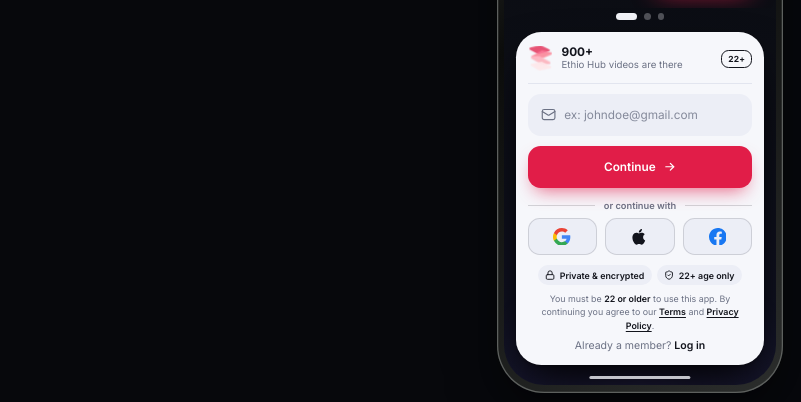
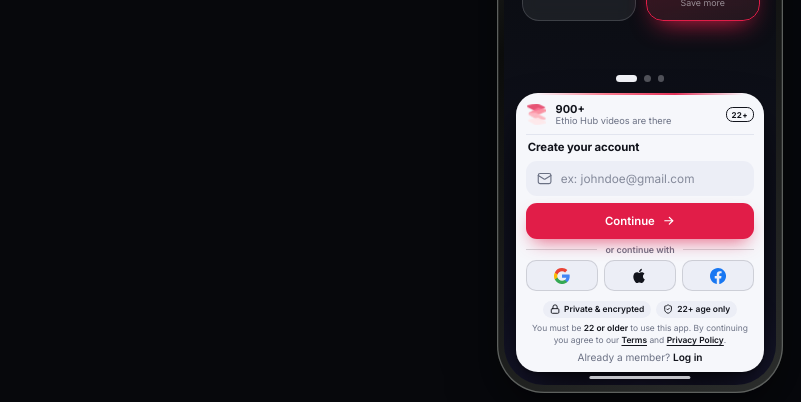
Before and after one commit to nebilabdi90-hash/Abaytech, a plain HTML site: page index.html in a window 1280 px wide. Shown: the part 395-797 px from the top of the page, 0-801 px from the left. Drawn offline with nearby package versions, Linux system fonts and the light colour scheme; a web font is replaced by a local one.

Commit message:
Update index.html

```diff
--- a/index.html
+++ b/index.html
@@ -587,7 +587,7 @@
   .pending-box p{font-size:12.5px;line-height:1.45;color:rgba(255,255,255,.72);max-width:260px;margin:0 auto}
 
   .toast{
-    position:fixed;left:50%;bottom:calc(max(14px,env(safe-area-inset-bottom)) + 92px);z-index:300;max-width:88vw;padding:10px 16px;border-radius:99px;
+    position:fixed;left:50%;bottom:calc(max(12px,env(safe-area-inset-bottom)) + 62px);z-index:300;max-width:88vw;padding:10px 16px;border-radius:99px;
     background:rgba(20,16,17,.94);color:#fff;border:1px solid rgba(255,255,255,.14);font-size:12.5px;font-weight:600;text-align:center;
     transform:translate(-50%,14px);opacity:0;pointer-events:none;transition:opacity .3s,transform .4s var(--ease);
   }
@@ -906,6 +906,51 @@
   .tab-thumb.squish{animation:blob .55s cubic-bezier(.34,1.4,.5,1)}
   @keyframes blob{0%{scale:1}35%{scale:1.13}70%{scale:.97}100%{scale:1}}
 
+
+  /* ---- smaller tab toggle ---- */
+  .tabbar{--tw:48px;width:calc(var(--tw) * 3 + 8px);height:44px;padding:4px;bottom:18px}
+  .tab{height:36px}
+  .tab .ic{width:19px;height:19px}
+  .tab-thumb{top:4px;left:calc(4px + (var(--tw) - 36px) / 2);width:36px;height:36px;
+    box-shadow:0 1px 1px rgba(255,255,255,.6) inset,0 -5px 8px rgba(120,10,45,.38) inset,0 8px 16px -8px rgba(225,29,72,.7),0 0 0 3px rgba(225,29,72,.12)}
+  .page{padding-bottom:72px}
+  .scroller{padding-bottom:92px}
+
+
+  /* ---- compact sign-up card ---- */
+  .sheet{margin-bottom:16px;padding:12px;border-radius:26px}
+  .sheet::before{content:'';position:absolute;left:22px;right:22px;top:0;height:2px;border-radius:0 0 3px 3px;background:linear-gradient(90deg,transparent,#fb7185,#e11d48,transparent);opacity:.9}
+  .proof{padding-bottom:9px;margin-bottom:10px;gap:9px}
+  .proof-logo{width:26px;height:28px}
+  .proof p{font-size:11px}
+  .proof p b{font-size:13px}
+  .age-pill{padding:2px 6px;font-size:9.5px;border-radius:8px}
+  .acc-h{margin:0 2px 9px}
+  .acc-h b{display:block;font-size:14.5px;letter-spacing:-.1px;line-height:1.2}
+  .acc-h span{display:block;font-size:11px;color:var(--card-muted);margin-top:1px}
+  .sheet .field{height:44px;border-radius:13px;padding:0 12px}
+  .sheet .btn{height:44px;border-radius:13px;margin-top:10px;font-size:13.5px}
+  .sheet .foot{margin-top:9px;gap:7px}
+  .or{font-size:10.5px}
+  .socials{gap:8px}
+  .soc{height:38px;border-radius:12px}
+  .soc svg{width:19px;height:19px}
+  .chip{height:22px;font-size:10px;padding:0 8px}
+  .terms{font-size:10px;line-height:1.4}
+  .login{font-size:12px}
+
+
+  .acc-h{margin:0 2px 7px}
+  .acc-h span{display:none}
+  .acc-h b{font-size:13.5px}
+  .sheet{padding:11px 12px 10px}
+  .proof{padding-bottom:8px;margin-bottom:8px}
+  .sheet .field,.sheet .btn{height:42px}
+  .sheet .btn{margin-top:8px}
+  .sheet .foot{margin-top:7px;gap:6px}
+  .soc{height:36px}
+  .chip{height:20px}
+
   /* =========================================================
      RESPONSIVE
      ========================================================= */
@@ -944,12 +989,12 @@
     }
     .s2 .screen{padding-top:0}
 
-    .page{padding-top:calc(env(safe-area-inset-top) + 84px);padding-bottom:calc(env(safe-area-inset-bottom) + 84px)}
-    .tabbar{bottom:max(14px,env(safe-area-inset-bottom))}
+    .page{padding-top:calc(env(safe-area-inset-top) + 84px);padding-bottom:calc(env(safe-area-inset-bottom) + 68px)}
+    .tabbar{bottom:max(12px,env(safe-area-inset-bottom))}
     .scroller{padding-bottom:calc(env(safe-area-inset-bottom) + 108px)}
     .scroller{padding-top:calc(env(safe-area-inset-top) + 92px);-webkit-mask-image:none;mask-image:none}
   }
-  @media (max-width:520px) and (max-height:760px){ .chips{display:none} }
+  @media (max-width:520px) and (max-height:640px){ .chips{display:none} }
   @media (max-width:520px) and (max-height:640px){ .proof,.terms{display:none} }
   @media (max-width:520px) and (max-height:560px){ .extras,.dots{display:none} }
   @media (max-width:440px){ .tg-link{display:none} }
@@ -1179,6 +1224,7 @@
 
         <div class="steps" id="steps">
           <div class="step active" id="step-email">
+            <div class="acc-h"><b data-i18n="acc_t">Create your account</b><span data-i18n="acc_s">Takes less than a minute</span></div>
             <div class="field" id="emailField">
               <svg class="ic" aria-hidden="true"><use href="#i-mail"/></svg>
               <input id="email" name="email" type="email" inputmode="email" autocomplete="email" autocapitalize="off" spellcheck="false" enterkeyhint="next"
@@ -1383,7 +1429,8 @@
       hist:`Payment history`, hist_empty:`No payments yet`, support:`Help & support`,
       s_pending:`Pending`, s_approved:`Approved`, s_rejected:`Rejected`,
       ld_plan:`Saving your plan`, ld_method:`Loading payment details`, ld_submit:`Submitting your payment`, ld_s:`Please wait a few seconds…`,
-      or_with:`or continue with`, soc_soon:`{p} sign-in is coming soon — please use your email for now`
+      or_with:`or continue with`, soc_soon:`{p} sign-in is coming soon — please use your email for now`,
+      acc_t:`Create your account`, acc_s:`Takes less than a minute`
     },
     am:{
       title:`ኢትዮ ሃብ ቪዲዮዎች – ምዝገባ`,
@@ -1442,7 +1489,8 @@
       hist:`የክፍያ ታሪክ`, hist_empty:`እስካሁን ክፍያ የለም`, support:`እገዛ እና ድጋፍ`,
       s_pending:`በመጠባበቅ ላይ`, s_approved:`ጸድቋል`, s_rejected:`ተቀባይነት አላገኘም`,
       ld_plan:`ዕቅድዎን በማስቀመጥ ላይ`, ld_method:`የክፍያ ዝርዝሮችን በመጫን ላይ`, ld_submit:`ክፍያዎን በማስገባት ላይ`, ld_s:`እባክዎ ጥቂት ሰከንዶች ይጠብቁ…`,
-      or_with:`ወይም በዚህ ይቀጥሉ`, soc_soon:`የ{p} መግቢያ በቅርቡ ይመጣል — እባክዎ አሁን ኢሜይል ይጠቀሙ`
+      or_with:`ወይም በዚህ ይቀጥሉ`, soc_soon:`የ{p} መግቢያ በቅርቡ ይመጣል — እባክዎ አሁን ኢሜይል ይጠቀሙ`,
+      acc_t:`መለያዎን ይፍጠሩ`, acc_s:`ከአንድ ደቂቃ ያነሰ ጊዜ ይወስዳል`
     },
     om:{
       title:`Ethio Hub Viidiyoowwan – Galmee`,
@@ -1501,7 +1549,8 @@
       hist:`Seenaa kaffaltii`, hist_empty:`Ammaaf kaffaltiin hin jiru`, support:`Gargaarsa`,
       s_pending:`Eegaa jira`, s_approved:`Mirkanaa'e`, s_rejected:`Kuufame`,
       ld_plan:`Karoora kee kuusaa jira`, ld_method:`Odeeffannoo kaffaltii fe'aa jira`, ld_submit:`Kaffaltii kee galchaa jira`, ld_s:`Maaloo sekondii muraasa eegi…`,
-      or_with:`ykn kanaan itti fufi`, soc_soon:`Seensi {p} dhiyeenyatti ni dhufa — amma iimeelii fayyadami`
+      or_with:`ykn kanaan itti fufi`, soc_soon:`Seensi {p} dhiyeenyatti ni dhufa — amma iimeelii fayyadami`,
+      acc_t:`Akkaawuntii kee uumi`, acc_s:`Daqiiqaa tokkoo gadi fudhata`
     }
   };
   const LANGS = ['en','am','om'];
```
